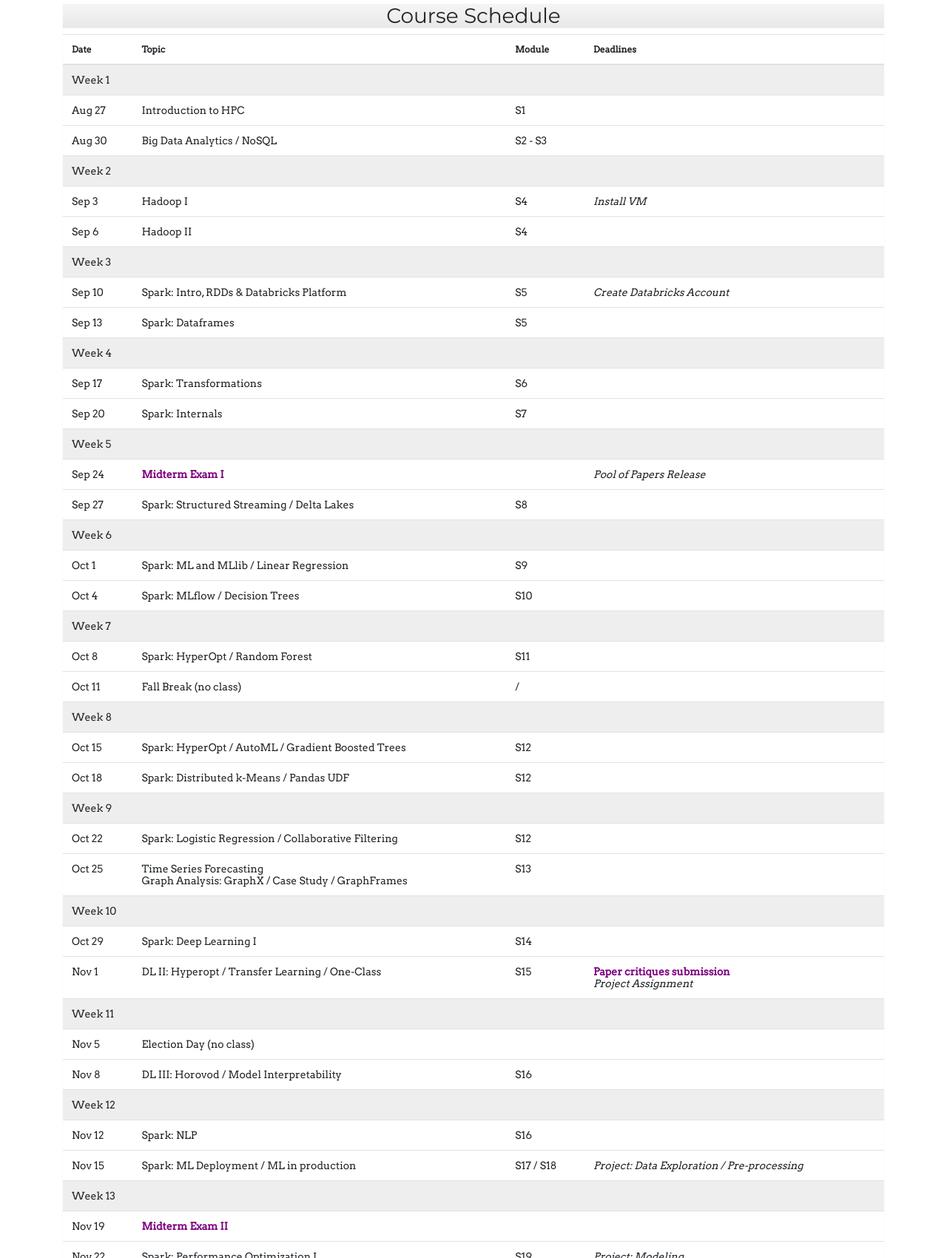
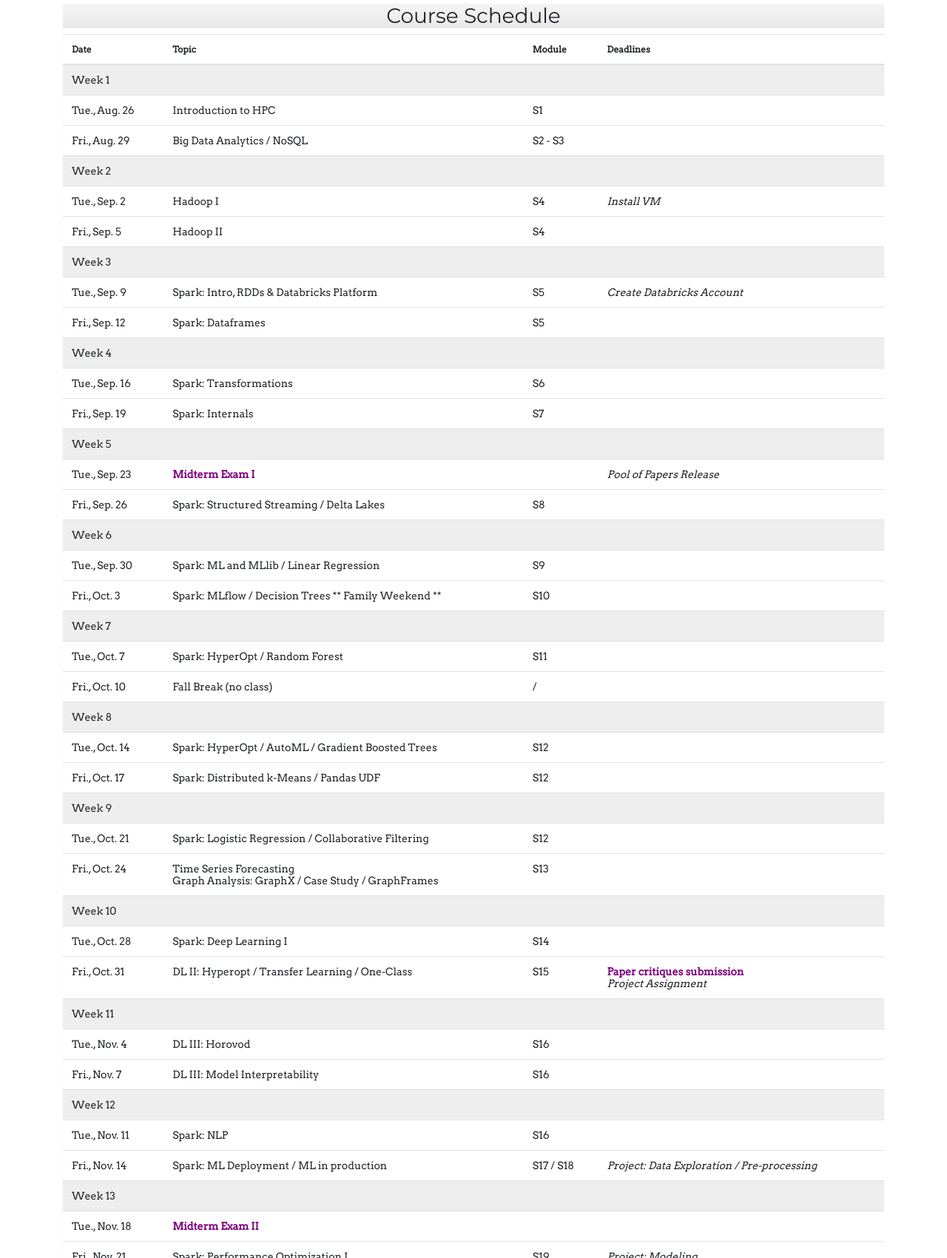
Before and after one commit to au-cs-hpc/fall25, a plain HTML site: page index.html in a window 1280 px wide. Shown: the part 1100-2800 px from the top of the page at 74% size. Drawn offline with nearby package versions, Linux system fonts and the light colour scheme.

Commit message:
Update index.html

```diff
--- a/index.html
+++ b/index.html
@@ -61,7 +61,7 @@
 <div class="container" style="text-align: center">
     <div class="page-header">
         <img class = "img-responsive" style="background:none; border:none;" width="60%" src="logo.png" alt="" />
-        <h1>Big Data Computing and Machine Learning<br><small>[CSC 483/683 - Fall 2024]</small></h1>
+        <h1>Big Data Computing and Machine Learning<br><small>[CSC 483/683 - Fall 2025]</small></h1>
     </div>
 </div>
 <div class="container">
@@ -72,8 +72,8 @@
             <div class="card-body">
                 <ul class="list-group">
                     <li class="list-group-item"><b>Instructor:</b><br>Roberto Corizzo<small>[rcorizzo@american.edu]</small></li>
-                    <li class="list-group-item"><b>First Class: Aug 27</b><br> </li>
-                    <li class="list-group-item"><b>Location: DMTI 109</b><br> </li>
+                    <li class="list-group-item"><b>First Class: Aug 26</b><br> </li>
+                    <li class="list-group-item"><b>Location: DMTI 116</b><br> </li>
                     <li class="list-group-item"><b>Office Hours:</b><br>Schedule a time to meet with me through <a href="https://app.acuityscheduling.com/schedule.php?owner=21540415">Acuity</a></li>
                 </ul>
             </div>
@@ -134,13 +134,13 @@ This option allows you to use Databricks on Amazon AWS for free. Instructions to
                     <td colspan="4">Week 1</td>
                 </tr>
                 <tr>
-                    <td>Aug 27</td>
+                    <td>Tue., Aug. 26</td>
                     <td>Introduction to HPC</td>
                     <td>S1</td>
                     <td></td>
                 </tr>
                 <tr>
-                    <td>Aug 30</td>
+                    <td>Fri., Aug. 29</td>
                     <td>Big Data Analytics / NoSQL</td>
                     <td>S2 - S3</td>
                     <td></td>
@@ -149,13 +149,13 @@ This option allows you to use Databricks on Amazon AWS for free. Instructions to
                     <td colspan="4">Week 2</td>
                 </tr>
                 <tr>
-                    <td>Sep 3</td>
+                    <td>Tue., Sep. 2</td>
                     <td>Hadoop I</td>
                     <td>S4</td>
                     <td><em>Install VM</em></td>
                 </tr>
                 <tr>
-                    <td>Sep 6</td>
+                    <td>Fri., Sep. 5</td>
                     <td>Hadoop II</td>
                     <td>S4</td>
                     <td></td>
@@ -165,13 +165,13 @@ This option allows you to use Databricks on Amazon AWS for free. Instructions to
                     <td colspan="4">Week 3</td>
                 </tr>
                 <tr>
-                    <td>Sep 10</td>
+                    <td>Tue., Sep. 9</td>
                     <td>Spark: Intro, RDDs & Databricks Platform</td>
                     <td>S5</td>
                     <td><em>Create Databricks Account</em></td>
                 </tr>
                 <tr>
-                    <td>Sep 13</td>
+                    <td>Fri., Sep. 12</td>
                     <td>Spark: Dataframes</td>
                     <td>S5</td>
                     <td></td>
@@ -188,13 +188,13 @@ This option allows you to use Databricks on Amazon AWS for free. Instructions to
                 </tr>
 
                 <tr>
-                    <td>Sep 17</td>
+                    <td>Tue., Sep. 16</td>
                     <td>Spark: Transformations</td>
                     <td>S6</td>
                     <td></td>
                 </tr>
                 <tr>
-                    <td>Sep 20</td>
+                    <td>Fri., Sep. 19</td>
                     <td>Spark: Internals</td>
                     <td>S7</td>
                     <td></td>
@@ -205,13 +205,13 @@ This option allows you to use Databricks on Amazon AWS for free. Instructions to
                 </tr>
 
                 <tr>
-                    <td>Sep 24</td>
+                    <td>Tue., Sep. 23</td>
                     <td><strong>Midterm Exam I</strong></td>
                     <td></td>
                     <td><em>Pool of Papers Release</em></td>
                 </tr>
                 <tr>
-                    <td>Sep 27</td>
+                    <td>Fri., Sep. 26</td>
                     <td>Spark: Structured Streaming / Delta Lakes</td>
                     <td>S8</td>
                     <td></td>
@@ -222,14 +222,14 @@ This option allows you to use Databricks on Amazon AWS for free. Instructions to
                 </tr>
 
                 <tr>
-                    <td>Oct 1</td>
+                    <td>Tue., Sep. 30</td>
                     <td>Spark: ML and MLlib / Linear Regression</td>
                     <td>S9</td>
                     <td></td>
                 </tr>
                 <tr>
-                    <td>Oct 4</td>
-                    <td>Spark: MLflow / Decision Trees</td>
+                    <td>Fri., Oct. 3</td>
+                    <td>Spark: MLflow / Decision Trees ** Family Weekend **</td>
                     <td>S10</td>
                     <td></td>
                 </tr>
@@ -239,13 +239,13 @@ This option allows you to use Databricks on Amazon AWS for free. Instructions to
                 </tr>
 
                 <tr>
-                    <td>Oct 8</td>
+                    <td>Tue., Oct. 7</td>
                     <td>Spark: HyperOpt / Random Forest</td>
                     <td>S11</td>
                     <td></td>
                 </tr>
                 <tr>
-                    <td>Oct 11</td>
+                    <td>Fri., Oct. 10</td>
                     <td>Fall Break (no class)</td>
                     <td>/</td>
                     <td></td>
@@ -256,13 +256,13 @@ This option allows you to use Databricks on Amazon AWS for free. Instructions to
                 </tr>
 
                 <tr>
-                    <td>Oct 15</td>
+                    <td>Tue., Oct. 14</td>
                     <td>Spark: HyperOpt / AutoML / Gradient Boosted Trees</td>
                     <td>S12</td>
                     <td></td>
                 </tr>
                 <tr>
-                    <td>Oct 18</td>
+                    <td>Fri., Oct. 17</td>
                     <td>Spark: Distributed k-Means / Pandas UDF</td>
                     <td>S12</td>
                     <td></td>
@@ -273,13 +273,13 @@ This option allows you to use Databricks on Amazon AWS for free. Instructions to
                 </tr>
 
                 <tr>
-                    <td>Oct 22</td>
+                    <td>Tue., Oct. 21</td>
                     <td>Spark: Logistic Regression / Collaborative Filtering</td>
                     <td>S12</td>
                     <td></td>
                 </tr>
                 <tr>
-                    <td>Oct 25</td>
+                    <td>Fri., Oct. 24</td>
                     <td>Time Series Forecasting <br> Graph Analysis: GraphX / Case Study / GraphFrames</td>
                     <td>S13</td>
                     <td></td>
@@ -290,13 +290,13 @@ This option allows you to use Databricks on Amazon AWS for free. Instructions to
                 </tr>
 
                 <tr>
-                    <td>Oct 29</td>
+                    <td>Tue., Oct. 28</td>
                     <td>Spark: Deep Learning I</td>
                     <td>S14</td>
                     <td></td>
                 </tr>
                 <tr>
-                    <td>Nov 1</td>
+                    <td>Fri., Oct. 31</td>
                     <td>DL II: Hyperopt / Transfer Learning / One-Class</td>
                     <td>S15</td>
                     <td><strong>Paper critiques submission</strong> <br/> <em>Project Assignment</em></td>
@@ -307,14 +307,14 @@ This option allows you to use Databricks on Amazon AWS for free. Instructions to
                 </tr>
 
                 <tr>
-                    <td>Nov 5</td>
-                    <td>Election Day (no class)</td>
-                    <td></td>
+                    <td>Tue., Nov. 4</td>
+                    <td>DL III: Horovod</td>
+                    <td>S16</td>
                     <td></td>
                 </tr>
                 <tr>
-                    <td>Nov 8</td>
-                    <td>DL III: Horovod / Model Interpretability</td>
+                    <td>Fri., Nov. 7</td>
+                    <td>DL III: Model Interpretability</td>
                     <td>S16</td>
                     <td></td>
                 </tr>
@@ -324,13 +324,13 @@ This option allows you to use Databricks on Amazon AWS for free. Instructions to
                 </tr>
 
                 <tr>
-                    <td>Nov 12</td>
+                    <td>Tue., Nov. 11</td>
                     <td>Spark: NLP</td>
                     <td>S16</td>
                     <td></td>
                 </tr>
                 <tr>
-                    <td>Nov 15</td>
+                    <td>Fri., Nov. 14</td>
                     <td>Spark: ML Deployment / ML in production</td>
                     <td>S17 / S18</td>
                     <td><em>Project: Data Exploration / Pre-processing</em></td>
@@ -341,13 +341,13 @@ This option allows you to use Databricks on Amazon AWS for free. Instructions to
                 </tr>
 
                 <tr>
-                    <td>Nov 19</td>
+                    <td>Tue., Nov. 18</td>
                     <td><strong>Midterm Exam II</strong></td>
                     <td></td>
                     <td></td>
                 </tr>
                 <tr>
-                    <td>Nov 22</td>
+                    <td>Fri., Nov. 21</td>
                     <td>Spark: Performance Optimization I <br/>
                         <strong>Paper Presentations</strong></td>
                     <td>S19</td>
@@ -359,13 +359,13 @@ This option allows you to use Databricks on Amazon AWS for free. Instructions to
                     <td colspan="4">Week 14</td>
                 </tr>
                 <tr>
-                    <td>Nov 26</td>
+                    <td>Tue., Nov. 25</td>
                     <td>Spark: Performance Optimization II (Online)</td>
                     <td>S19</td>
                     <td></td>
                 </tr>
                 <tr>
-                    <td>Nov 29</td>
+                    <td>Fri., Nov. 28</td>
                     <td>Thanksgiving Week (no class)</td>
                     <td></td>
                     <td></td>
@@ -376,13 +376,13 @@ This option allows you to use Databricks on Amazon AWS for free. Instructions to
                     <td colspan="4">Week 15</td>
                 </tr>
                 <tr>
-                    <td>Dec 3</td>
+                    <td>Tue., Dec. 2</td>
                     <td><strong>Paper Presentations</strong></td>
                     <td></td>
                     <td></td>
                 </tr>
                 <tr>
-                    <td>Dec 6</td>
+                    <td>Fri., Dec. 5</td>
                     <td><strong>Paper Presentations</strong></td>
                     <td></td>
                     <td><strong>Project submission</strong></td>
```
